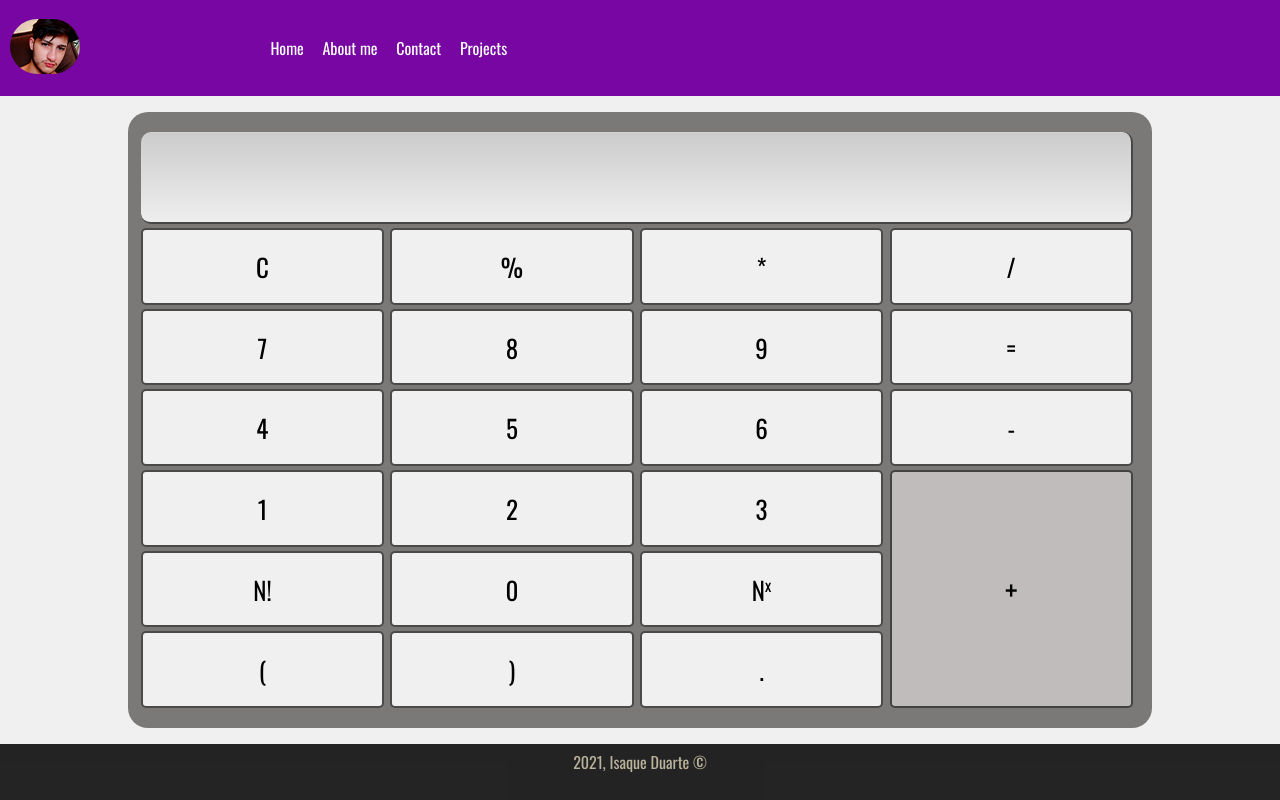
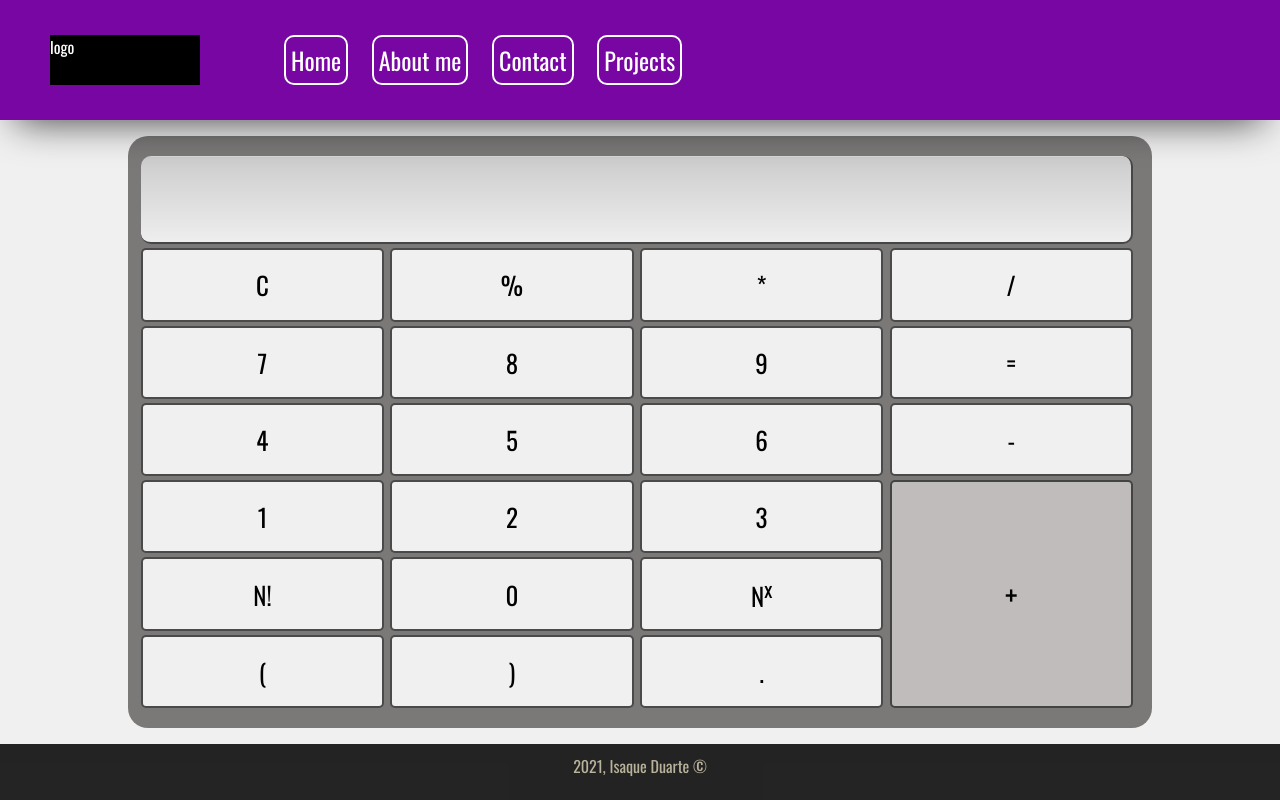
Before and after one commit to harry-fruit/calculadora-web, a plain HTML site: page index.html in a window 1280 px wide. Drawn offline with nearby package versions, Linux system fonts and the light colour scheme.

Commit message:
styleTotallyFixed

```diff
--- /dev/null
+++ b/assets/estilo.css
@@ -0,0 +1,226 @@
+*{
+    margin: 0;
+    box-sizing: border-box;
+    font-family: 'Oswald', sans-serif;
+}
+
+body{
+    display: grid;
+    grid-template-rows: 15vh 1fr 7vh;
+    grid-template-columns: 1fr;
+    grid-template-areas:
+        "cabecalho"
+        "principal"
+        "footer";
+}
+
+#cabecalho{
+    grid-area: cabecalho;
+    background-color: #7706a3;
+    display:flex;
+    flex-direction: row;
+    justify-content:left;
+    justify-items: center;
+    gap: 24px;
+    z-index: 1;
+    box-shadow: -1px 18px 39px -17px rgba(0,0,0,0.75);
+}
+
+#logo{
+    margin-left: 50px;
+    align-self: center;
+    color: white;
+    width: 150px;
+    height: 50px;
+    background-color: black;
+}
+
+
+#navBar{
+    display: inline-block;
+    align-self: center;
+    margin-left: 40px;
+}
+#navBar > a {
+    border: 2px solid white;
+    border-radius: 10px;
+    padding: 5px;
+    text-decoration: none;
+    margin-left: 20px;
+    font-size: 1.5em;;
+    color: white;
+}
+
+#principal{
+    grid-area: principal;
+    height: calc(100vh - 22vh);
+    background-color: #f0f0f0;
+    display: grid;
+}
+
+#corpoCalc{
+    background-color: rgba(78, 73, 73, 0.712);
+    width: 80vw;
+    margin: 2vh 10vw;
+    padding: 20px 3% 20px 1%;
+    border-radius: 20px;
+    display: grid;
+    row-gap: 0.5vh;
+    column-gap: 0.5vw;
+    grid-template-rows: 16% repeat(6, 1fr);
+    grid-template-columns: repeat(4, 25%);
+    grid-template-areas:
+    "display display display display"
+    "delete  modulo  multi  divi"
+    "sete    oito    nove   igual"
+    "quatro  cinco   seis   menos"
+    "um      dois    tres   plus"
+    "fator   zero    power  plus"
+    "abre    fecha   ponto  plus";
+}
+
+/* Botoes grid */
+#display{
+    grid-area: display;
+    border-bottom: 2px solid rgba(49, 48, 48, 0.863);
+    border-right: 2px solid rgba(49, 48, 48, 0.863);
+    border-radius:10px;
+    background: linear-gradient(360deg, #eee, #ccc);
+    background-position: bottom ;
+    position: relative;
+}
+#printer{
+    font-weight: 300;
+    font-size: 24px;
+    text-align: right;
+    position:absolute;
+    right: 10px;
+    left: 0;
+    bottom: 0;
+
+}
+
+.btt, .fixingEffects{
+    border: 2px solid rgba(49, 48, 48, 0.863);
+    border-radius: 5px;
+    background-color: #f0f0f0;
+    font-weight: 400;
+    font-size: 25px;
+}
+
+.zero{
+    grid-area: zero;
+}
+.um{
+    grid-area: um;
+}
+.dois{
+    grid-area: dois;
+}
+.tres{
+    grid-area: tres;
+}
+.quatro{
+    grid-area: quatro;
+}
+.cinco{
+    grid-area: cinco;
+}
+.seis{
+    grid-area: seis;
+}
+.sete{
+    grid-area: sete;
+}
+.oito{
+    grid-area: oito;
+}
+.nove{
+    grid-area: nove;
+}
+.c{
+    grid-area: delete;
+}
+.modulo{
+    grid-area: modulo;
+}
+.multi{
+    grid-area: multi;
+}
+.divi{
+    grid-area: divi;
+}
+
+.equal{
+    grid-area: igual;
+}
+.menos{
+    grid-area: menos;
+}
+#plus{
+    grid-area: plus;
+    background-color: #c0bcbc;
+    font-size: 30px;
+}
+.factorial{
+    grid-area: fator;
+}
+.direito{
+    grid-area: fecha;
+}
+.esquerdo{
+    grid-area: abre;
+}
+.ponto{
+    grid-area: ponto;
+}
+.power{
+    grid-area: power;
+}
+
+#rodape{
+    grid-area:footer;
+    background-color: rgba(19, 18, 18, 0.925);
+    text-align: center;
+    color: rgb(185, 179, 156);
+    position: relative;
+}
+
+#rodape > p{
+    position: absolute;
+    left: 0;
+    right: 0;
+    top: 10px;
+}
+
+@media(max-width:710px){
+    body{
+        grid-template-rows: 20vh 1fr 7vh;
+    }
+
+    #cabecalho{
+        display:flex;
+        flex-direction: column;
+    }
+
+    #principal{
+        height: calc(100vh - 27vh);
+    }
+
+    #logo{
+        margin-left: 0;
+        margin-top: 10px;
+    }
+
+
+    #navBar{
+        display: inline-block;
+        align-self: center;
+        margin-left: 0;
+        margin-bottom: 20px;
+    }
+    #navBar > a {
+        margin-left: 10px;
+        font-size: 1em;;
+    }
+}
--- a/index.html
+++ b/index.html
@@ -6,7 +6,7 @@
     <meta name="viewport" content="width=device-width, initial-scale=1.0">
     <meta name="viewport" content="heigth=device-heigth, initial-scale=1.0">
     <meta name="author" content="Isaque, vulgo Harry">
-    <link rel="stylesheet" href="./assets/style.css">
+    <link rel="stylesheet" href="./assets/estilo.css">
     <link rel="preconnect" href="https://fonts.gstatic.com">
     <link href="https://fonts.googleapis.com/css2?family=Oswald&display=swap" rel="stylesheet">
     <script type="text/javascript" src="script.js"></script>
@@ -14,16 +14,15 @@
 </head>
 <body>
     <header id="cabecalho">
-        <div id="fotinha">
-
+        <div id="logo">
+            logo
         </div>
-        <nav>
-            <ul id="navBar">
-                <li><a href="">Home</a></li>
-                <li><a href="">About me</a></li>
-                <li><a href="">Contact</a></li>
-                <li><a href="">Projects</a></li>
-            </ul>
+        <nav id="navBar">
+            <a href="">Home</a>
+            <a href="">About me</a>
+            <a href="">Contact</a>
+            <a href="">Projects</a>
+        </nav>
         </nav>
     </header>
     <main id="principal">
```
Also changed, not shown: assets/me70x45.png (deleted), assets/me70x55.png (deleted).
